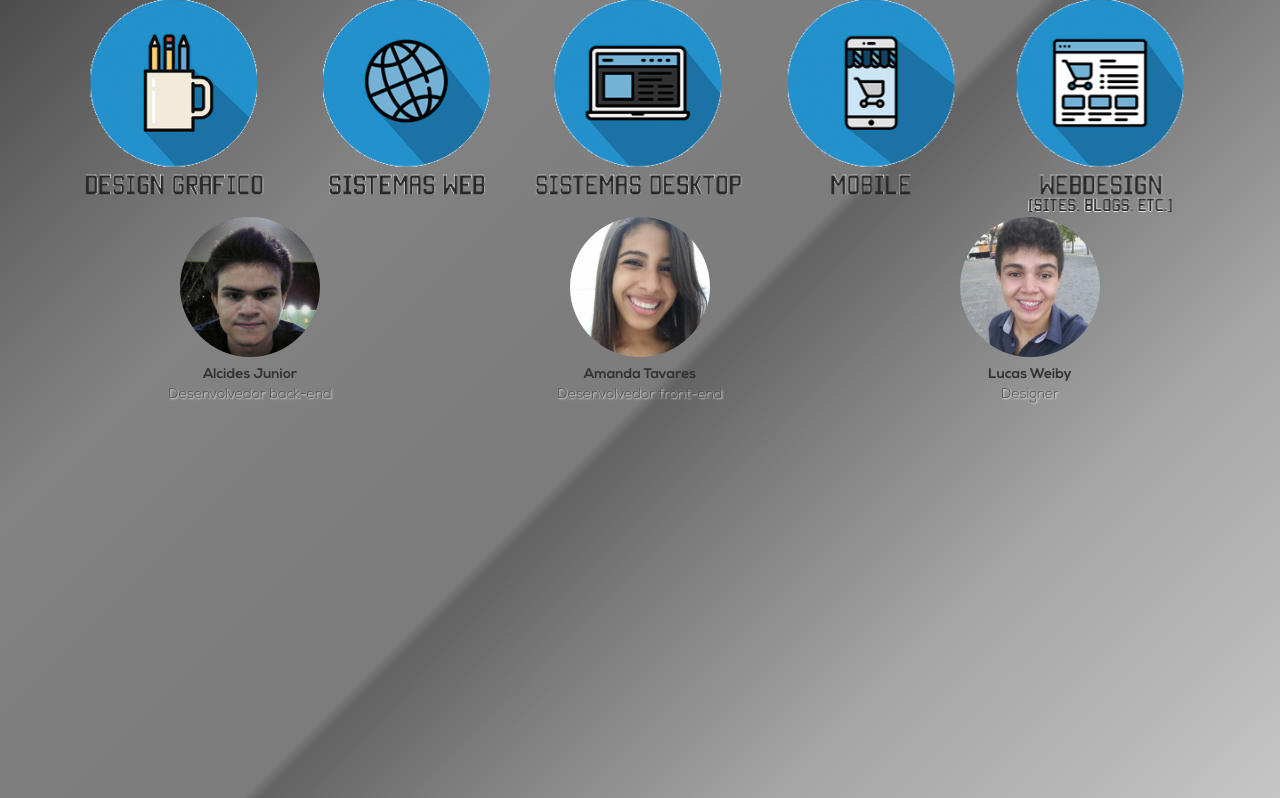
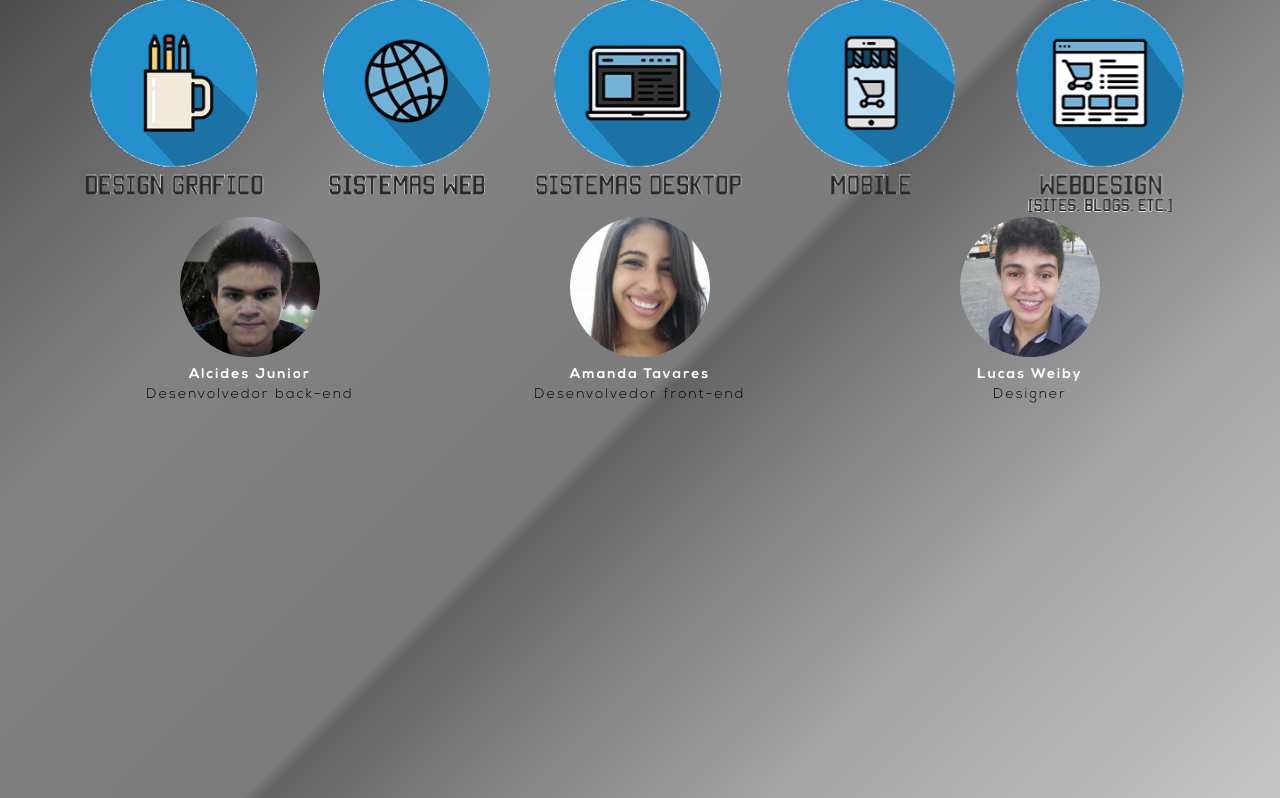
Before and after one commit to ajatdesenvolvimento/ajatdesenvolvimento, a PHP site: page /phpmail/ in a window 1280 px wide. Shown: the part 1601-2399 px from the top of the page. Run offline with PHP 8.4, Linux system fonts and the light colour scheme; some libraries are stand-ins or nearby versions.

Commit message:
modificacao no css

```diff
--- a/css/custom.css
+++ b/css/custom.css
@@ -127,12 +127,14 @@ input[type=text],input[type=email],input[type=tel]{
 }
 .nick-name{
   margin-top: 8px;
-  font-family: 'Nexa Bold'
+  font-family: 'Nexa Bold';
+  color: #fff;
+  letter-spacing:2px;
 }
 .staff-description{
   font-family: 'Nexa Light';
-  color: #49484e;
-  text-shadow: 1px 1px 2px #fff;
+  color: #000;
+  letter-spacing:2px;
 }
 .product-image{
   width:200px;
```
